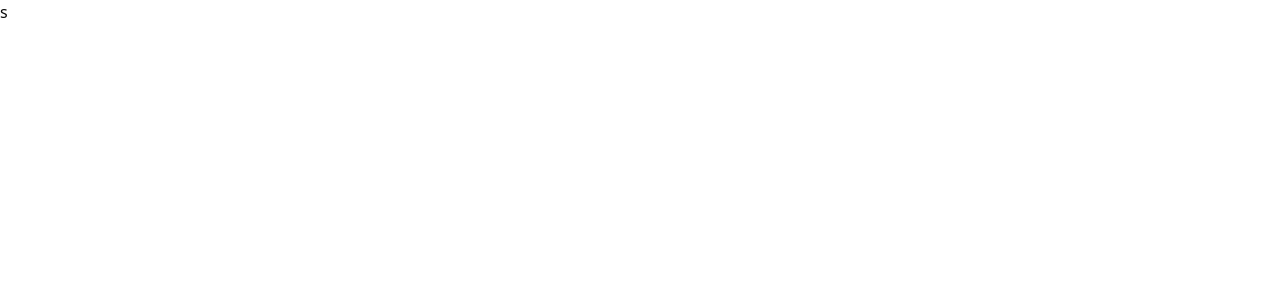
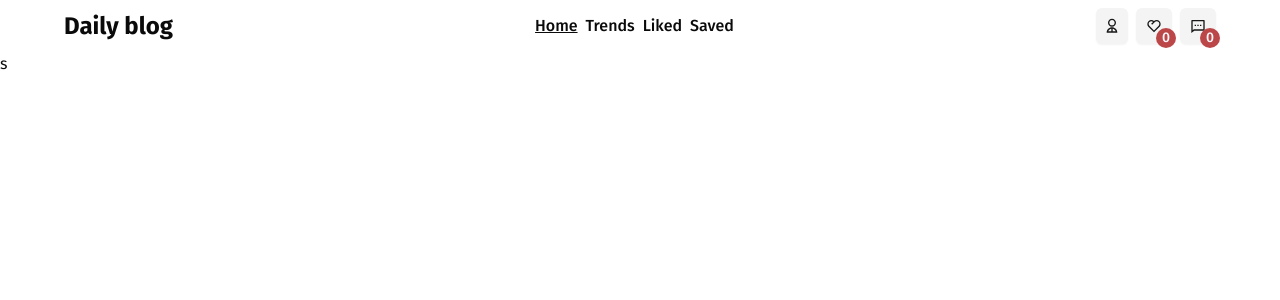
Before and after one commit to Mhorg8/blog-page-v1, a Next.js app: page / in a window 1280 px wide. Shown: the top 300 px of the page. Built offline with nearby package versions, Linux system fonts and the light colour scheme.

Commit message:
create header

```diff
--- a/src/app/globals.css
+++ b/src/app/globals.css
@@ -82,3 +82,9 @@
     @apply bg-background text-foreground;
   }
 }
+
+@layer utilities {
+  .hoverEffect {
+    @apply transition-all duration-200;
+  }
+}
--- a/src/app/layout.tsx
+++ b/src/app/layout.tsx
@@ -1,11 +1,18 @@
 import type { Metadata } from "next";
 import "./globals.css";
 import StoreProvider from "./StoreProvider";
-
+import Header from "@/components/header/Header";
+import Footer from "@/components/footer/Footer";
+import { Fira_Sans } from "next/font/google";
 export const metadata: Metadata = {
   title: "Daily blog page",
   description: "Generated by create next app",
 };
+
+const firaSans = Fira_Sans({
+  subsets: ["latin"],
+  weight: ["200", "300", "400", "500", "600", "700", "800", "900"],
+});
 
 export default function RootLayout({
   children,
@@ -15,7 +22,11 @@ export default function RootLayout({
   return (
     <html lang="en">
       <StoreProvider>
-        <body className={` antialiased`}>{children}</body>
+        <body className={`${firaSans.className} antialiased`}>
+          <Header />
+          {children}
+          <Footer />
+        </body>
       </StoreProvider>
     </html>
   );
--- /dev/null
+++ b/src/components/footer/Footer.tsx
@@ -0,0 +1,7 @@
+import React from "react";
+
+const Footer = () => {
+  return <div className="hidden">Footer</div>;
+};
+
+export default Footer;
--- /dev/null
+++ b/src/components/header/Header.tsx
@@ -0,0 +1,19 @@
+import Link from "next/link";
+import NavMenu from "./NavMenu";
+import HeaderActions from "./HeaderActions";
+
+const Header = () => {
+  return (
+    <header className="py-2 container flex items-center justify-between w-full ">
+      <div>
+        <Link href="/" className="font-bold text-2xl">
+          Daily blog
+        </Link>
+      </div>
+      <NavMenu />
+      <HeaderActions />
+    </header>
+  );
+};
+
+export default Header;
--- /dev/null
+++ b/src/components/header/HeaderActionDropdown.tsx
@@ -0,0 +1,42 @@
+import React, { useEffect } from "react";
+import {
+  RiLogoutCircleLine,
+  RiProfileLine,
+  RiSettings2Line,
+} from "react-icons/ri";
+
+interface Props {
+  setDropdownStatus: (status: string) => void;
+}
+
+const HeaderActionDropdown = ({ setDropdownStatus }: Props) => {
+  useEffect(() => {
+    window.addEventListener("click", () => {
+      setDropdownStatus("close");
+    });
+
+    // return () => {
+    //   window.removeEventListener("click", () => {
+    //     s
+    //   });
+    // };
+  }, []);
+  return (
+    <div className="absolute top-100 right-0 bg-zinc-100 min-w-[100px] text-center rounded-md text-sm capitalize mt-1">
+      <div className="flex items-center justify-between w-full border-b border-zinc-300 cursor-pointer hover:bg-zinc-200/80 p-1 rounded-t-md">
+        Profile
+        <RiProfileLine />
+      </div>
+      <div className="flex items-center justify-between w-full border-b border-zinc-300 cursor-pointer hover:bg-zinc-200/80 p-1">
+        Setting
+        <RiSettings2Line />
+      </div>
+      <div className="flex items-center justify-between w-full cursor-pointer hover:bg-zinc-200/80 p-1 rounded-b-md">
+        Logout
+        <RiLogoutCircleLine />
+      </div>
+    </div>
+  );
+};
+
+export default HeaderActionDropdown;
--- /dev/null
+++ b/src/components/header/HeaderActions.tsx
@@ -0,0 +1,102 @@
+"use client";
+import React, { useState, useEffect, useRef } from "react";
+import { Button } from "../ui/button";
+import {
+  RiHeart2Line,
+  RiMenu3Fill,
+  RiMessage2Line,
+  RiUser2Line,
+} from "react-icons/ri";
+import MobileMenu from "./MobileMenu";
+import { AnimatePresence } from "framer-motion";
+import HeaderActionDropdown from "./HeaderActionDropdown";
+
+const HeaderActions = () => {
+  const [sidebarStatus, setSidebarStatus] = useState<"open" | "close">("close");
+  const [dropdownStatus, setDropdownStatus] = useState<"open" | "close">(
+    "close"
+  );
+  const dropdownRef = useRef<HTMLDivElement>(null);
+  const sidebarRef = useRef<HTMLDivElement>(null);
+
+  useEffect(() => {
+    const handleClickOutside = (event: MouseEvent) => {
+      if (
+        dropdownRef.current &&
+        !dropdownRef.current.contains(event.target as Node) &&
+        sidebarRef.current &&
+        !sidebarRef.current.contains(event.target as Node)
+      ) {
+        setDropdownStatus("close");
+        setSidebarStatus("close");
+      }
+    };
+
+    window.addEventListener("click", handleClickOutside);
+
+    return () => {
+      window.removeEventListener("click", handleClickOutside);
+    };
+  }, []);
+
+  return (
+    <div className="flex items-center gap-1 md:gap-2">
+      {/* dropdown icon */}
+      <div ref={dropdownRef} className="relative">
+        <Button
+          onClick={(e) => {
+            e.stopPropagation();
+            setDropdownStatus(dropdownStatus === "open" ? "close" : "open");
+          }}
+          variant={"secondary"}
+          className="border-none p-2 text-xl"
+        >
+          <RiUser2Line />
+        </Button>
+        {dropdownStatus === "open" && (
+          <HeaderActionDropdown
+            setDropdownStatus={() => setDropdownStatus("close")}
+          />
+        )}
+      </div>
+
+      <Button size={"icon"} variant={"secondary"} className="relative">
+        <RiHeart2Line className="text-xl" />
+        <p className="absolute -bottom-1 -right-1 bg-red text-white w-5 h-5 rounded-full z-10 text-sm">
+          0
+        </p>
+      </Button>
+      <Button size={"icon"} variant={"secondary"} className="relative">
+        <RiMessage2Line className="text-xl" />
+        <p className="absolute -bottom-1 -right-1 bg-red text-white w-5 h-5 rounded-full z-10 text-sm">
+          0
+        </p>
+      </Button>
+
+      {/* open mobile menu trigger */}
+      <Button
+        onClick={(e) => {
+          e.stopPropagation();
+          setDropdownStatus("close");
+          setSidebarStatus("open");
+        }}
+        size={"icon"}
+        className="border-none p-2 text-xl md:hidden"
+        variant={"secondary"}
+      >
+        <RiMenu3Fill className="text-xl" />
+      </Button>
+
+      {/* display mobile menu */}
+      {sidebarStatus === "open" && (
+        <AnimatePresence key={"sidebar"}>
+          <div ref={sidebarRef}>
+            <MobileMenu toggleMenuStatus={() => setSidebarStatus("close")} />
+          </div>
+        </AnimatePresence>
+      )}
+    </div>
+  );
+};
+
+export default HeaderActions;
--- /dev/null
+++ b/src/components/header/MobileMenu.tsx
@@ -0,0 +1,40 @@
+"use client";
+import { easeIn, motion } from "framer-motion";
+import { Button } from "../ui/button";
+import { RiMenu5Fill } from "react-icons/ri";
+import NavMenu from "./NavMenu";
+
+interface Props {
+  toggleMenuStatus: (status: string) => void;
+}
+
+const MobileMenu = ({ toggleMenuStatus }: Props) => {
+  return (
+    <motion.div
+      initial={{ x: 10, opacity: 0 }}
+      animate={{ x: 0, opacity: 1 }}
+      transition={{ duration: 0.3, ease: easeIn }}
+      exit={{ x: 10, opacity: 0 }}
+      className="w-[68dvw] h-screen md:hidden absolute top-0 right-0 z-50"
+    >
+      <div className="w-full h-full relative bg-zinc-200 ">
+        <Button
+          onClick={() => toggleMenuStatus("close")}
+          size={"icon"}
+          className="border-none p-2 text-xl absolute top-5 right-5"
+          variant={"secondary"}
+        >
+          <RiMenu5Fill className="text-xl" />
+        </Button>
+
+        {/* Menu items */}
+
+        <div className="pt-10 h-full">
+          <NavMenu className="flex h-full flex-col items-center justify-center " />
+        </div>
+      </div>
+    </motion.div>
+  );
+};
+
+export default MobileMenu;
--- /dev/null
+++ b/src/components/header/NavMenu.tsx
@@ -0,0 +1,33 @@
+"use client";
+import { navItems } from "@/constants";
+import { cn } from "@/lib/utils";
+import Link from "next/link";
+import { usePathname } from "next/navigation";
+import React from "react";
+
+interface Props {
+  className?: string;
+}
+const NavMenu = ({ className }: Props) => {
+  const pathname = usePathname();
+
+  console.log(pathname);
+
+  return (
+    <nav className={cn("hidden md:flex items-center gap-2 ", className)}>
+      {navItems.map((item) => (
+        <Link
+          className={`${
+            pathname === item.href ? "underline" : ""
+          } font-medium hover:text-brown hoverEffect`}
+          href={item.href}
+          key={item.title}
+        >
+          {item.title}
+        </Link>
+      ))}
+    </nav>
+  );
+};
+
+export default NavMenu;
--- a/src/components/ui/button.tsx
+++ b/src/components/ui/button.tsx
@@ -1,8 +1,8 @@
-import * as React from "react"
-import { Slot } from "@radix-ui/react-slot"
-import { cva, type VariantProps } from "class-variance-authority"
+import * as React from "react";
+import { Slot } from "@radix-ui/react-slot";
+import { cva, type VariantProps } from "class-variance-authority";
 
-import { cn } from "@/lib/utils"
+import { cn } from "@/lib/utils";
 
 const buttonVariants = cva(
   "inline-flex items-center justify-center gap-2 whitespace-nowrap rounded-md text-sm font-medium transition-colors focus-visible:outline-none focus-visible:ring-1 focus-visible:ring-ring disabled:pointer-events-none disabled:opacity-50 [&_svg]:pointer-events-none [&_svg]:size-4 [&_svg]:shrink-0",
@@ -16,7 +16,7 @@ const buttonVariants = cva(
         outline:
           "border border-input bg-background shadow-sm hover:bg-accent hover:text-accent-foreground",
         secondary:
-          "bg-secondary text-secondary-foreground shadow-sm hover:bg-secondary/80",
+          "bg-zinc-100 text-secondary-foreground shadow-sm hover:bg-secondary/70",
         ghost: "hover:bg-accent hover:text-accent-foreground",
         link: "text-primary underline-offset-4 hover:underline",
       },
@@ -32,26 +32,26 @@ const buttonVariants = cva(
       size: "default",
     },
   }
-)
+);
 
 export interface ButtonProps
   extends React.ButtonHTMLAttributes<HTMLButtonElement>,
     VariantProps<typeof buttonVariants> {
-  asChild?: boolean
+  asChild?: boolean;
 }
 
 const Button = React.forwardRef<HTMLButtonElement, ButtonProps>(
   ({ className, variant, size, asChild = false, ...props }, ref) => {
-    const Comp = asChild ? Slot : "button"
+    const Comp = asChild ? Slot : "button";
     return (
       <Comp
         className={cn(buttonVariants({ variant, size, className }))}
         ref={ref}
         {...props}
       />
-    )
+    );
   }
-)
-Button.displayName = "Button"
+);
+Button.displayName = "Button";
 
-export { Button, buttonVariants }
+export { Button, buttonVariants };
--- /dev/null
+++ b/src/constants/index.ts
@@ -0,0 +1,8 @@
+import { NavItems } from "@/types";
+
+export const navItems: NavItems[] = [
+  { title: "Home", href: "/" },
+  { title: "Trends", href: "/trend" },
+  { title: "Liked", href: "/liked" },
+  { title: "Saved", href: "/saved" },
+];
--- /dev/null
+++ b/src/types/index.ts
@@ -0,0 +1,4 @@
+export interface NavItems {
+  title: string;
+  href: string;
+}
```
